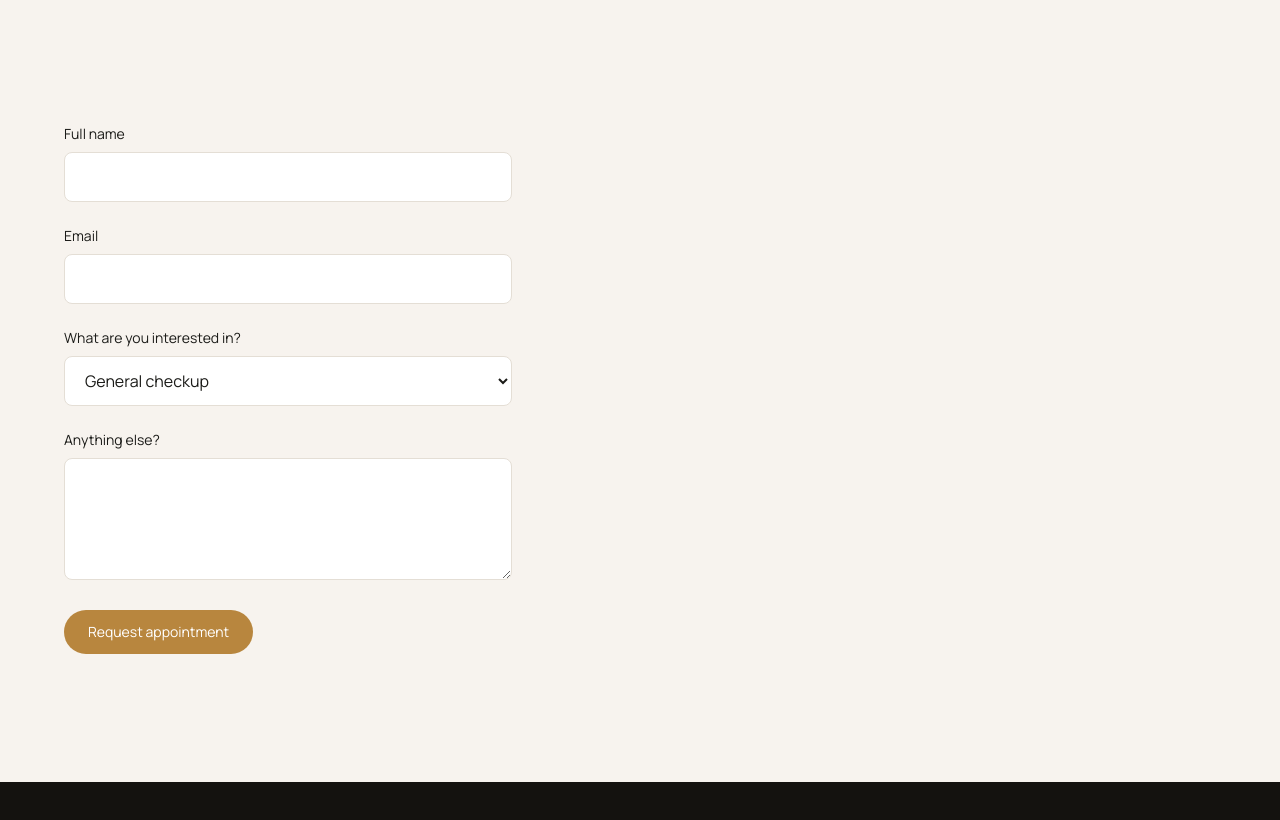
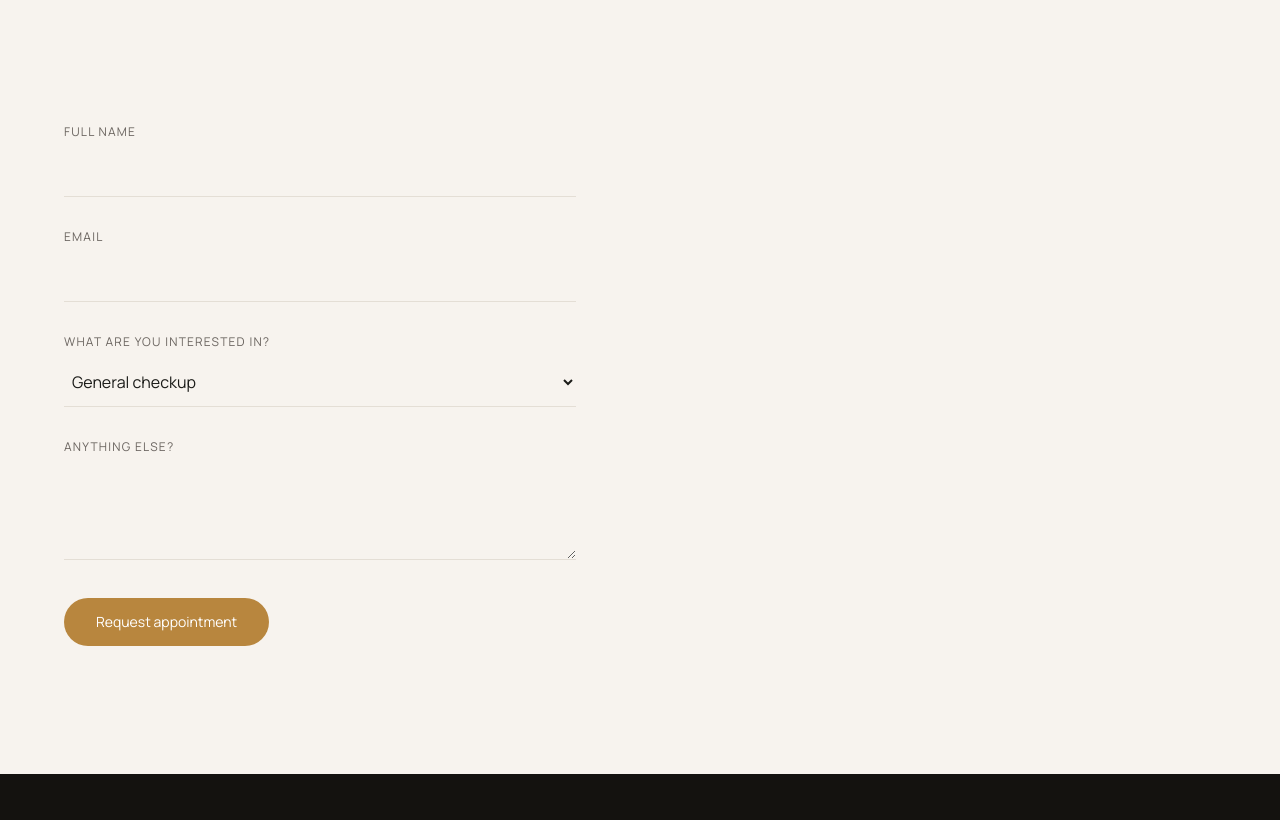
Before and after one commit to Fahad13-jpg/smile-atelier, a Next.js app in the folder frontend/: page /book in a window 1280 px wide. Shown: the part 500-1320 px from the top of the page. Built offline with nearby package versions, Linux system fonts and the light colour scheme.

Commit message:
Style booking form with minimal underline inputs

```diff
--- a/frontend/src/app/book/page.tsx
+++ b/frontend/src/app/book/page.tsx
@@ -9,9 +9,11 @@ export default function BookPage() {
 
   const handleSubmit = (e: React.FormEvent) => {
     e.preventDefault();
-    // Backend integration comes in Phase 6 (Django REST endpoint).
     setSubmitted(true);
   };
+
+  const inputClass =
+    "w-full border-0 border-b border-border bg-transparent px-1 py-3 focus:outline-none focus:border-accent transition-colors";
 
   return (
     <main>
@@ -26,40 +28,28 @@ export default function BookPage() {
             <div className="max-w-md">
               <p className="font-display text-2xl mb-3">Thank you.</p>
               <p className="text-foreground-muted">
-                This is a demo form — no data was actually sent. Once the
-                backend is connected, this confirms a real appointment
-                request.
+                This is a demo form — no data was actually sent.
               </p>
             </div>
           ) : (
-            <form onSubmit={handleSubmit} className="max-w-md space-y-6">
+            <form onSubmit={handleSubmit} className="max-w-lg space-y-8">
               <div>
-                <label htmlFor="name" className="block text-sm mb-2">Full name</label>
-                <input
-                  id="name"
-                  type="text"
-                  required
-                  className="w-full border border-border rounded-lg px-4 py-3 bg-surface focus:outline-2 focus:outline-offset-2"
-                  style={{ outlineColor: "#B8863E" }}
-                />
+                <label htmlFor="name" className="block text-xs uppercase tracking-widest text-foreground-muted mb-2">
+                  Full name
+                </label>
+                <input id="name" type="text" required className={inputClass} />
               </div>
               <div>
-                <label htmlFor="email" className="block text-sm mb-2">Email</label>
-                <input
-                  id="email"
-                  type="email"
-                  required
-                  className="w-full border border-border rounded-lg px-4 py-3 bg-surface focus:outline-2 focus:outline-offset-2"
-                  style={{ outlineColor: "#B8863E" }}
-                />
+                <label htmlFor="email" className="block text-xs uppercase tracking-widest text-foreground-muted mb-2">
+                  Email
+                </label>
+                <input id="email" type="email" required className={inputClass} />
               </div>
               <div>
-                <label htmlFor="service" className="block text-sm mb-2">What are you interested in?</label>
-                <select
-                  id="service"
-                  className="w-full border border-border rounded-lg px-4 py-3 bg-surface focus:outline-2 focus:outline-offset-2"
-                  style={{ outlineColor: "#B8863E" }}
-                >
+                <label htmlFor="service" className="block text-xs uppercase tracking-widest text-foreground-muted mb-2">
+                  What are you interested in?
+                </label>
+                <select id="service" className={inputClass}>
                   <option>General checkup</option>
                   <option>Cosmetic consultation</option>
                   <option>Implants</option>
@@ -67,17 +57,14 @@ export default function BookPage() {
                 </select>
               </div>
               <div>
-                <label htmlFor="message" className="block text-sm mb-2">Anything else?</label>
-                <textarea
-                  id="message"
-                  rows={4}
-                  className="w-full border border-border rounded-lg px-4 py-3 bg-surface focus:outline-2 focus:outline-offset-2"
-                  style={{ outlineColor: "#B8863E" }}
-                />
+                <label htmlFor="message" className="block text-xs uppercase tracking-widest text-foreground-muted mb-2">
+                  Anything else?
+                </label>
+                <textarea id="message" rows={3} className={inputClass} />
               </div>
               <button
                 type="submit"
-                className="inline-flex items-center rounded-full bg-accent px-6 py-3 text-sm text-accent-foreground"
+                className="inline-flex items-center rounded-full bg-accent px-8 py-3.5 text-sm text-accent-foreground hover:opacity-90 transition-opacity"
               >
                 Request appointment
               </button>
```
